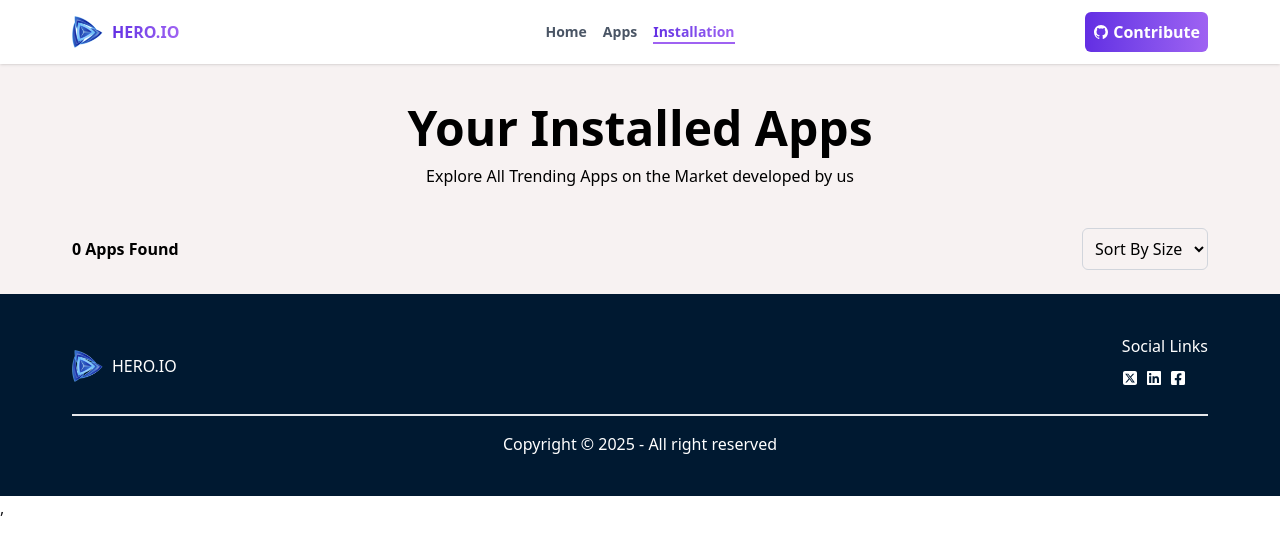
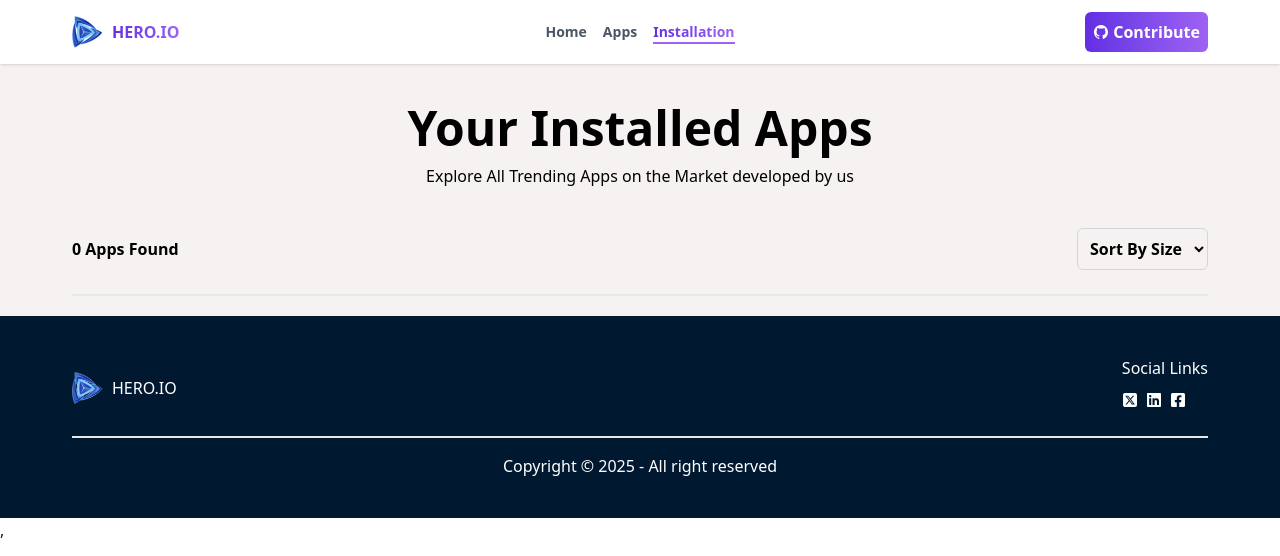
Before and after one commit to ShantoOBS/Hero-Apps, a React (Vite) app: page /Installation in a window 1280 px wide. Shown: the top 556 px of the page. Built offline with nearby package versions, Linux system fonts and the light colour scheme.

Commit message:
add sorting funtionalitly

```diff
--- a/src/Pages/Installation/Installation.jsx
+++ b/src/Pages/Installation/Installation.jsx
@@ -5,7 +5,24 @@ import { useLoaderData } from 'react-router';
 
 export default function Installation() {
   const [InstallApp, setInstallApp] = useState([]);
+  const [sortValue, setSortValue] = useState("Sort By Size");
+
   const allData = useLoaderData();
+
+  const handleChange = (e) => {
+    setSortValue(e.target.value);
+    if(sortValue==="high-low"){
+
+       const arr=InstallApp.sort((a,b)=>a.size-b.size);
+       setInstallApp(arr);
+
+    }else{
+
+       const arr=InstallApp.sort((a,b)=>b.size-a.size);
+       setInstallApp(arr);
+
+    }
+  };
 
   useEffect(() => {
     const local = getData();
@@ -26,13 +43,21 @@ export default function Installation() {
 
       <div className='flex justify-between items-center mb-6'>
         <p className='font-bold'>{InstallApp.length} Apps Found</p>
-        <select defaultValue="Sort By Size" className="p-2 border-1 border-gray-300 rounded-md">
-          <option disabled={true}>Sort By Size</option>
-          <option>Inter</option>
-          <option>Poppins</option>
-          <option>Raleway</option>
-        </select>
+
+       <select
+        value={sortValue}
+        onChange={handleChange}
+        className="p-2 border-1 border-gray-300 rounded-md font-bold"
+      >
+        <option disabled>Sort By Size</option>
+        <option value="high-low">High-Low</option>
+        <option value="low-high">Low-High</option>
+      </select>
       </div>
+
+       <div className='border-1 border-gray-200 my-5'></div>
+
+
 
       <div>
         {InstallApp.map((data) => (
```
